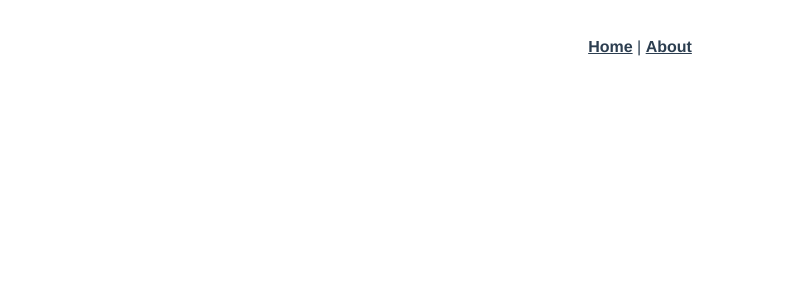
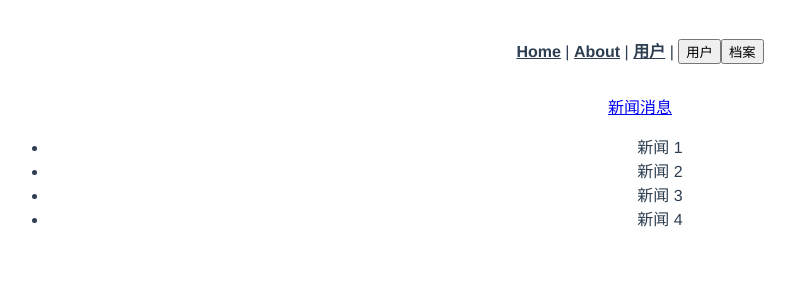
Before and after one commit to never123450/vueStudy, a Vue app: page /news in a window 1280 px wide. Shown: the top 300 px of the page, without its empty margins (0-795 px from the left). Built offline with nearby package versions, Linux system fonts and the light colour scheme.

Commit message:
vue Router

```diff
--- a/src/App.vue
+++ b/src/App.vue
@@ -2,12 +2,57 @@
   <div id="app">
     <div id="nav">
       <router-link to="/">Home</router-link> |
-      <router-link to="/about">About</router-link>
+      <router-link to="/about">About</router-link> |
+      <router-link :to="'/user/' + userId">用户</router-link> |
+      <!-- <router-link
+        :to="{ path: '/profile', query: { name: 'why', age: 11, height: 1.9 } }"
+        >档案</router-link
+      > -->
+      <button @click="userClick">用户</button>
+      <button @click="profileClick">档案</button>
     </div>
     <router-view />
   </div>
 </template>
 
+<script>
+export default {
+  name: "APP",
+  data() {
+    return {
+      userId: "xwy",
+      imgURL: "http://www.baidu.com.logo.png",
+    };
+  },
+  methods: {
+    homeClick() {
+      // 通过代码的方式修改路由 vue-router
+      // push => pushState
+      // this.$router.push('/home')
+      this.$route.replace("/home");
+      console.log("homeClick");
+    },
+    aboutClick() {
+      // $router.push('/about');
+      this.$router.replace("/about");
+      console.log("aboutClick");
+    },
+    userClick() {
+      this.$router.push("/user/" + this.userId);
+    },
+    profileClick() {
+      this.$router.push({
+        path: "/profile",
+        query: {
+          name: "kobe",
+          age: 11,
+          height: 1.9
+        },
+      });
+    },
+  },
+};
+</script>
 <style lang="scss">
 #app {
   font-family: Avenir, Helvetica, Arial, sans-serif;
--- a/src/main.ts
+++ b/src/main.ts
@@ -5,8 +5,12 @@ import store from "./store";
 
 Vue.config.productionTip = false;
 
+Vue.prototype.name = 'xwy';
+
 new Vue({
   router,
   store,
   render: (h) => h(App),
 }).$mount("#app");
+
+console.log(router);
--- a/src/router/index.ts
+++ b/src/router/index.ts
@@ -1,7 +1,13 @@
 import Vue from "vue";
+// 路由配置相关信息
 import VueRouter, { RouteConfig } from "vue-router";
-import Home from "../views/Home.vue";
+// import Home from "../views/Home.vue";
+const Home = () => import('../views/Home.vue');
+const HomeNews = () => import('../views/HomeNews.vue');
+const HomeMessage = () => import('../views/HomeMessage.vue');
+const Profile = () => import('../views/Profile.vue');
 
+// 通过Vue.use(插件),安装插件
 Vue.use(VueRouter);
 
 const routes: Array<RouteConfig> = [
@@ -9,6 +15,24 @@ const routes: Array<RouteConfig> = [
     path: "/",
     name: "Home",
     component: Home,
+    children: [
+      {
+        path: '',
+        redirect: 'news'
+      },
+      {
+        path: 'news',
+        component: HomeNews
+      },
+      {
+        path: 'message',
+        component: HomeMessage
+      },
+      {
+        path: '/profile',
+        component: Profile
+      }
+    ]
   },
   {
     path: "/about",
--- a/src/views/Home.vue
+++ b/src/views/Home.vue
@@ -1,7 +1,12 @@
 <template>
   <div class="home">
-    <img alt="Vue logo" src="../assets/logo.png" />
-    <HelloWorld msg="Welcome to Your Vue.js + TypeScript App" />
+    <!-- <img alt="Vue logo" src="../assets/logo.png" /> -->
+    <!-- <HelloWorld msg="Welcome to Your Vue.js + TypeScript App" /> -->
+
+    <router-link to="/home/news">新闻</router-link>
+    <router-link to="/home/message">消息</router-link>
+
+    <router-view/>
   </div>
 </template>
 
--- /dev/null
+++ b/src/views/HomeNews.vue
@@ -0,0 +1,20 @@
+<template>
+  <div>
+    <ul>
+      <li>新闻 1</li>
+      <li>新闻 2</li>
+      <li>新闻 3</li>
+      <li>新闻 4</li>
+    </ul>
+  </div>
+</template>
+
+<script>
+export default {
+  name: "HomeNews",
+};
+</script>
+
+<style scoped>
+
+</style>>
--- /dev/null
+++ b/src/views/Profile.vue
@@ -0,0 +1,16 @@
+<template>
+  <div>
+    <h2>我是 Profile 组件</h2>
+    <h2>{{ $route.query.name }}</h2>
+    <h2>{{ $route.query.age }}</h2>
+    <h2>{{ $route.query.height }}</h2>
+  </div>
+</template>
+
+<script>
+export default {
+  name: "Profile",
+};
+</script>
+<style scoped>
+</style>
```
Also changed, not shown: src/views/User.vue (added, +32 -0 lines), 1 other file (tests, documents, lock files or other folders).
